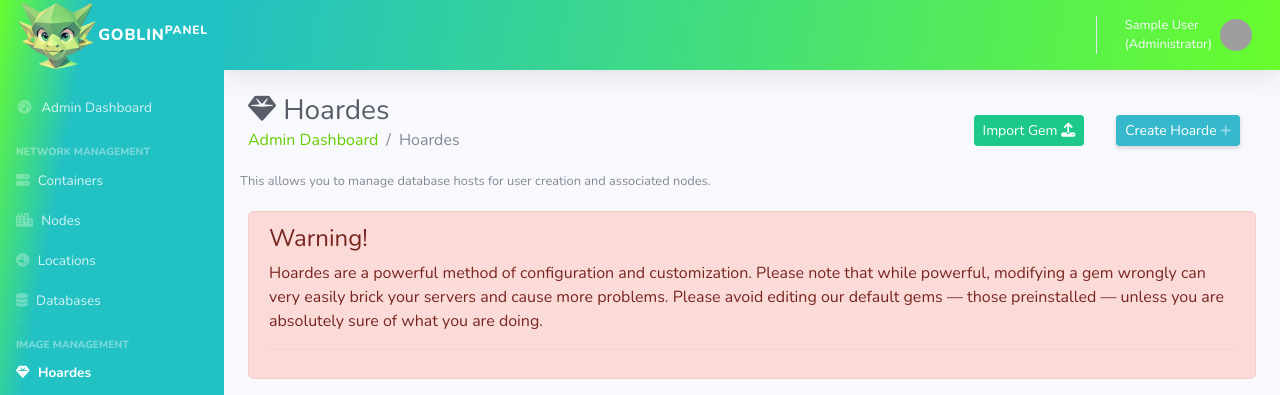
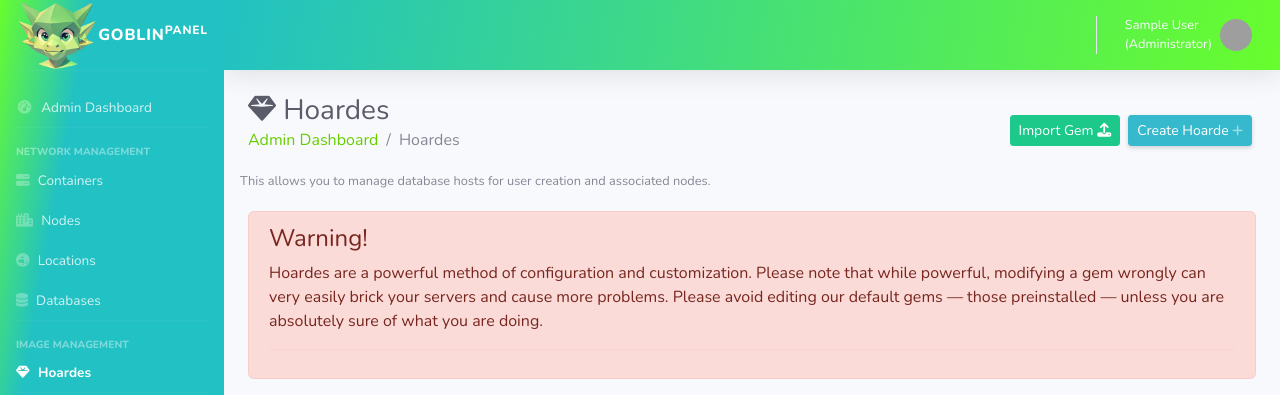
Before and after one commit to HavenRealms/goblin-panel, a Django app: page /admin/hoardes/ in a window 1280 px wide. Shown: the top 395 px of the page. Run offline with Django 5.2, Linux system fonts and the light colour scheme; the visitor is signed in with stand-in values (Sample User, id 1); data that the repository does not hold is empty; some libraries are stand-ins or nearby versions; grey boxes are pictures that could not be loaded.

Commit message:
Update hoardes.html

```diff
--- a/templates/serveradmin/hoardes.html
+++ b/templates/serveradmin/hoardes.html
@@ -12,8 +12,8 @@
 		</nav>
 	</div>
 	<div class="col-md-6">
-		<a href="{% url 'admin-hoardes-create' %}" class="float-end d-none d-sm-inline-block btn btn-sm btn-info shadow-sm m-3">Create Hoarde <i class="fas fa-plus fa-sm text-white-50"></i></a>
-	    <a href="#" class="float-right d-none d-sm-inline-block btn btn-sm btn-success m-3">Import Gem <i class="fas fa-upload"></i></a>
+		<a href="{% url 'admin-hoardes-create' %}" class="float-end d-none d-sm-inline-block btn btn-sm btn-info shadow-sm m-1">Create Hoarde <i class="fas fa-plus fa-sm text-white-50"></i></a>
+	    <a href="#" class="float-right d-none d-sm-inline-block btn btn-sm btn-success m-1">Import Gem <i class="fas fa-upload"></i></a>
     </div>
 	<p class="p-1 mr-4 page-header">This allows you to manage database hosts for user creation and associated nodes.</p>
 </div>
```
